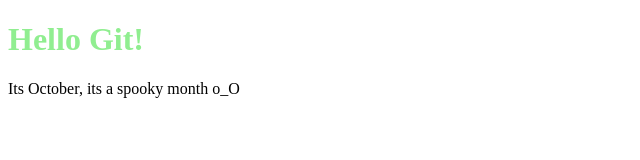
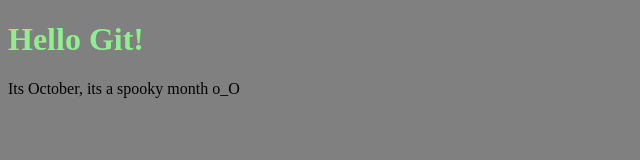
Before and after one commit to Devonltaylor/git-demo, a plain HTML site: page index.html in a window 1280 px wide. Shown: the whole page, without its empty margins (0-640 px from the left). Drawn offline with Linux system fonts and the light colour scheme.

Commit message:
added background color

```diff
--- a/styles.css
+++ b/styles.css
@@ -1,4 +1,8 @@
 h1 {
   color: lightgreen;
-  background color: grey;
+
 }
+
+body {
+  background-color: grey;
+}
```
